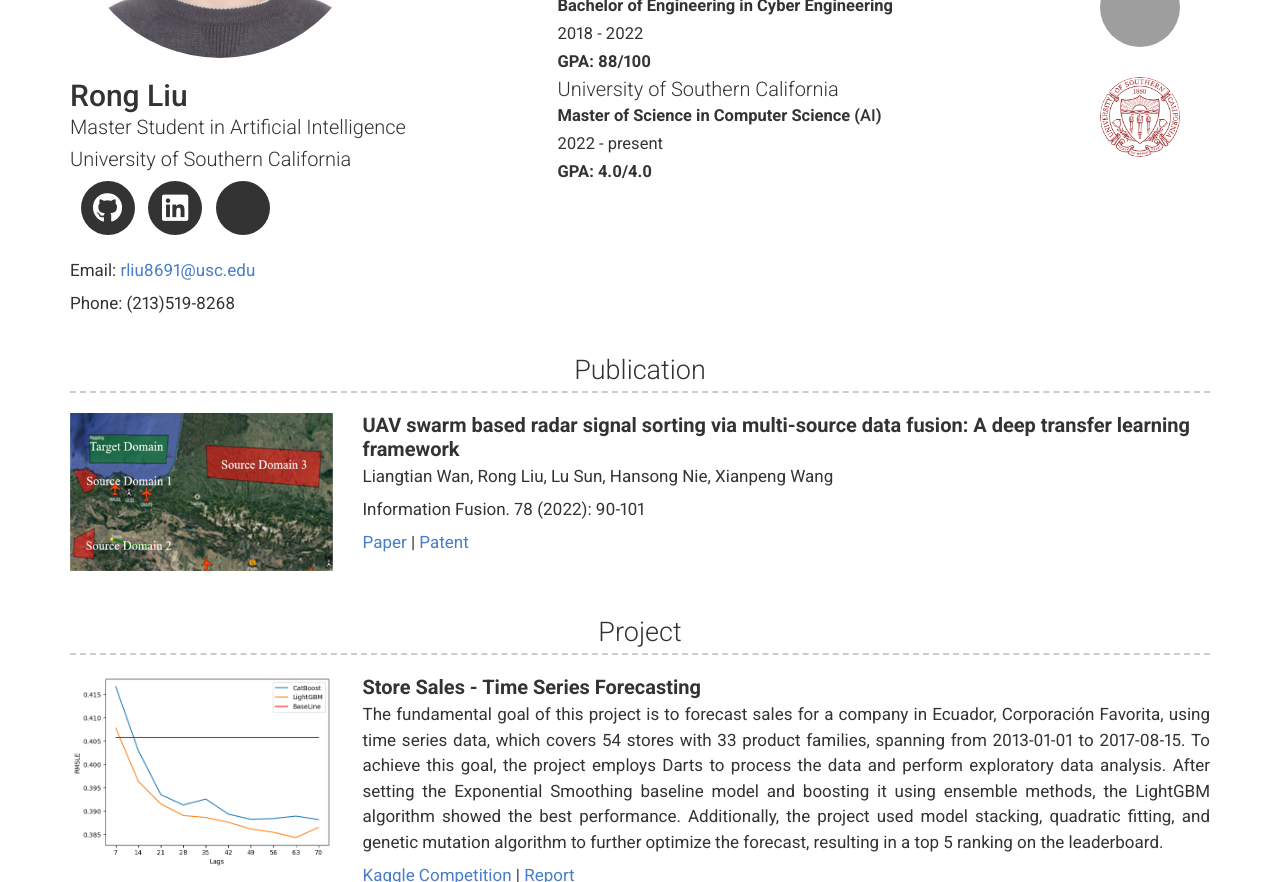
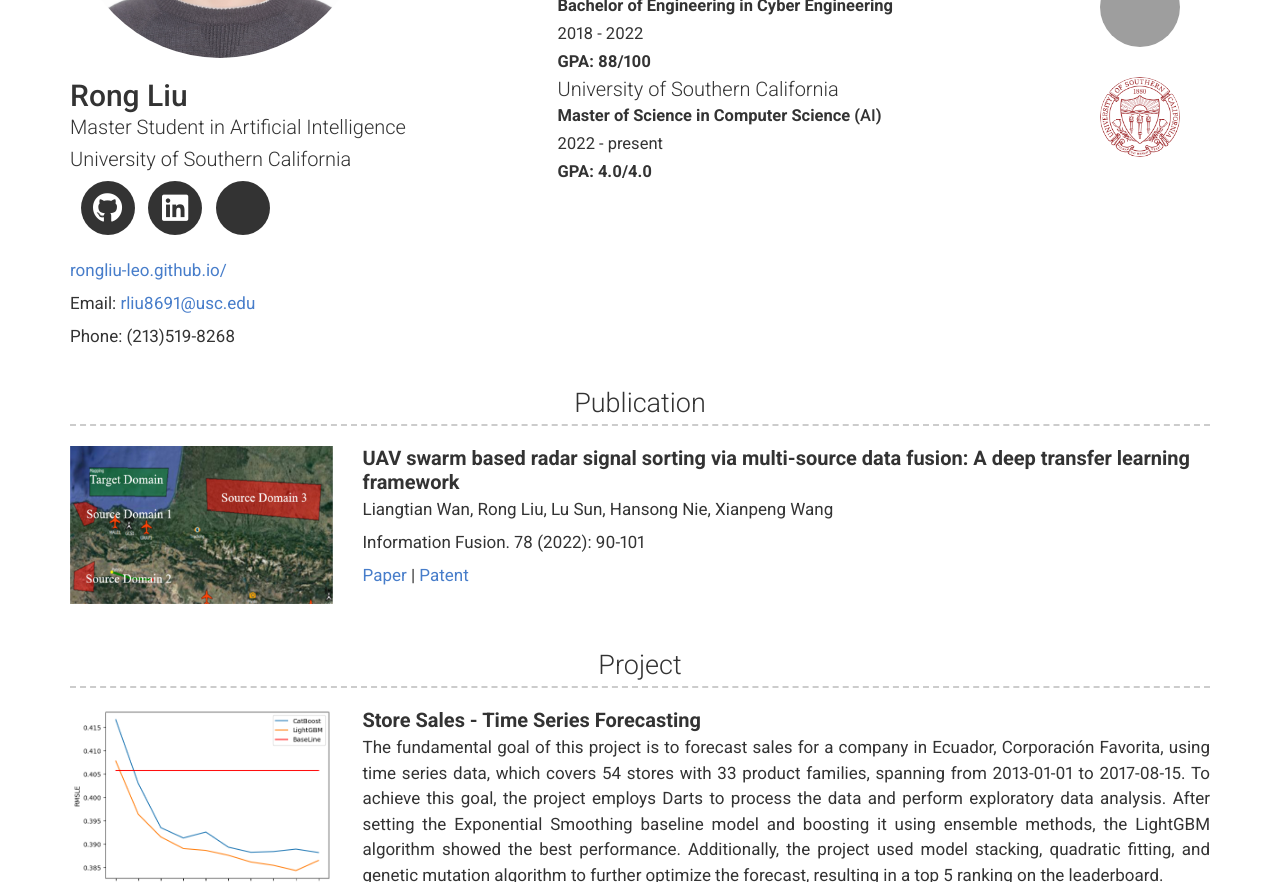
Before and after one commit to RongLiu-Leo/rongliu-leo.github.io, a Jekyll site: the page built from index.md, in a window 1280 px wide and 900 px high, scrolled down 302 px, cut to the strip 0-882 px from the top of the window. Built offline with Jekyll 4.4.1, drawn with Linux system fonts in a browser that asks for light colours; nearby versions of some CDN libraries; a style sheet for code colours, icons or effects is not loaded; grey boxes are pictures that could not be loaded.

Commit message:
Update header.html

```diff
--- a/_includes/header.html
+++ b/_includes/header.html
@@ -36,7 +36,9 @@
         {%- endif -%}
 
       </ul>
-
+      <p>
+        <a href="https://rongliu-leo.github.io/">rongliu-leo.github.io/</a>
+      </p>
       {%- if site.email -%}
         <p>
           {{ site.email_title | default: "Email" }}: <a href="mailto:{{ site.email }}" target="_blank">{{ site.email | escape }}</a>
```
